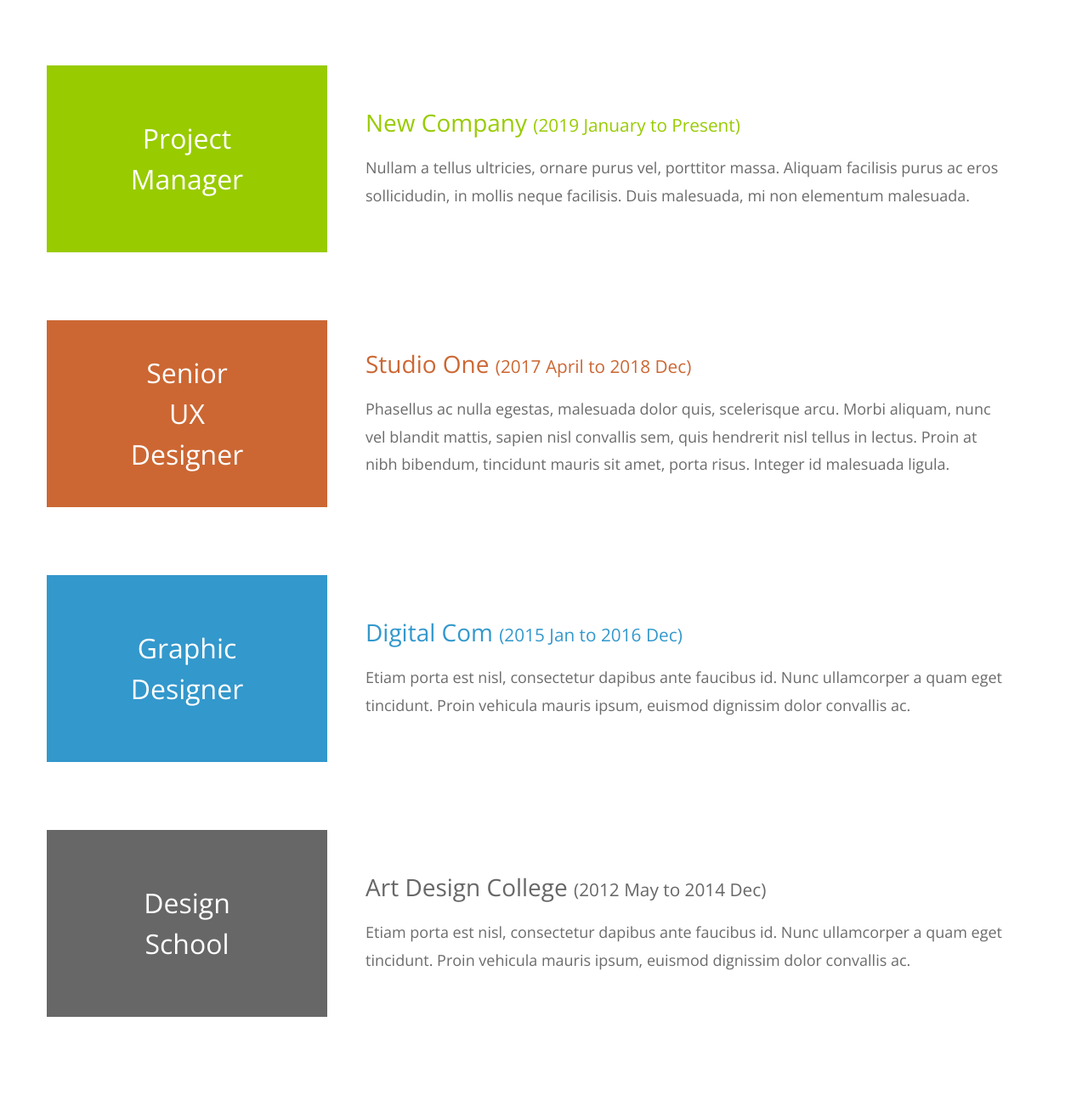
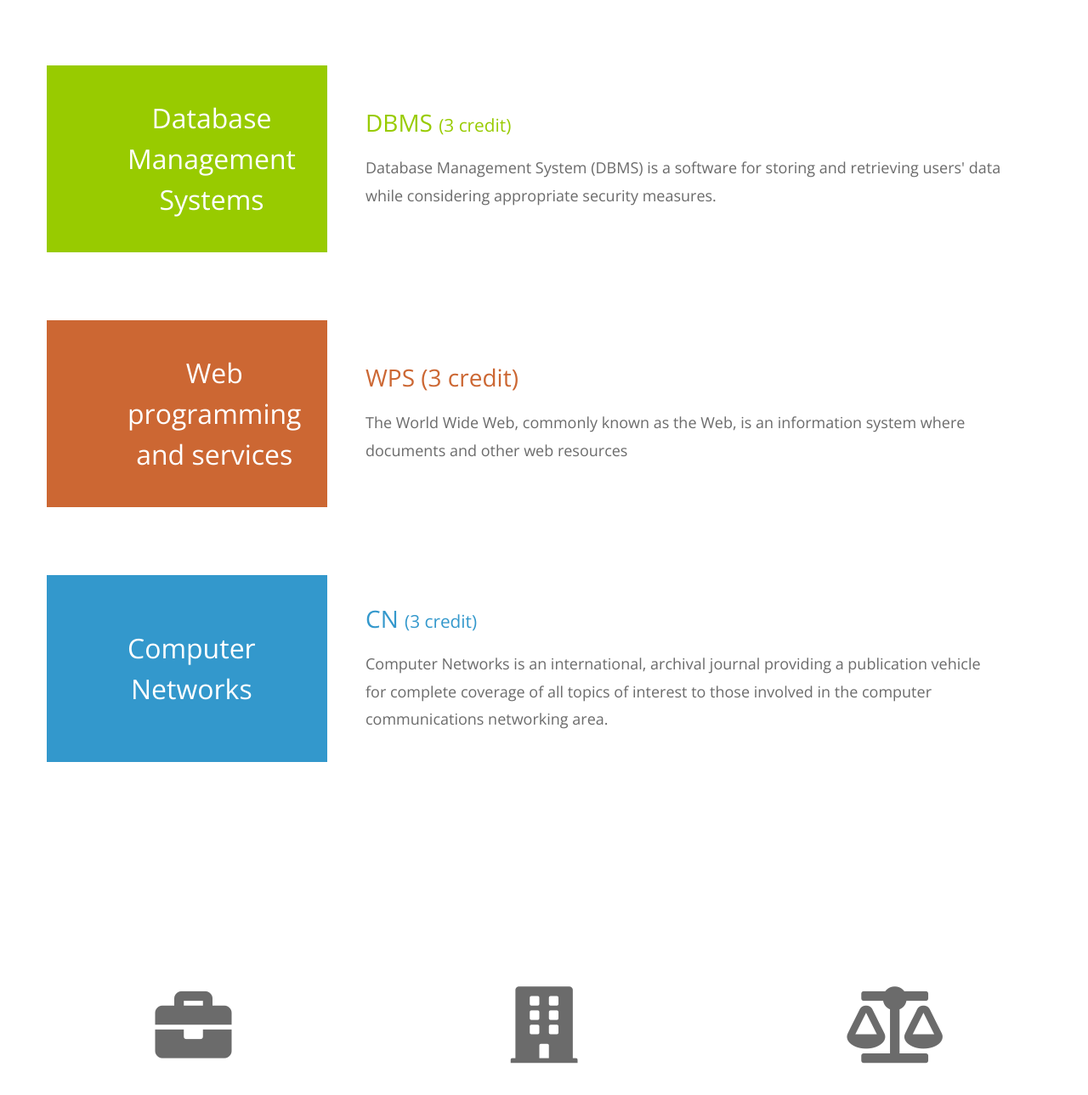
Before and after one commit to abhinavreddy18/wps, a website: page wpsassgn1/quizapp/index.html in a window 1280 px wide. Shown: the part 1103-2392 px from the top of the page at 85% size. Drawn offline with nearby package versions, Linux system fonts and the light colour scheme.

Commit message:
studentlogin

```diff
--- a/wpsassgn1/quizapp/index.html
+++ b/wpsassgn1/quizapp/index.html
@@ -18,6 +18,10 @@ https://templatemo.com/tm-530-mini-profile
 </head>
 
 <body>
+
+
+
+
     <!-- Welcome Section -->
     <section id="tmWelcome" class="parallax-window" data-parallax="scroll" data-image-src="img/mini-profile-bg-01.jpg">
         <div class="container-fluid tm-brand-container-outer">
@@ -45,14 +49,15 @@ https://templatemo.com/tm-530-mini-profile
                             <h2 class="tm-welcome-title">Welcome to Quiz</h2>
                             <p class="pb-0">
                                 Students need to login and write the exam </p>
+                            <button href="./studentlogin.html" class="btn-primary">Student</button>
+                            <button href="./lecturerlogin.html" class="btn-primary">Lecturer</button>
                         </div>
                     </div>
                     <!-- Brown bg -->
                     <div class="col-md-5">
                         <div class="tm-welcome-right">
-                            <i class="fas fa-4x fa-address-card p-3 tm-welcome-icon"></i>
                             <p class="mb-0">
-                                Please spread a word about templatemo website. Anyone can download free Bootstrap CSS templates.
+                                <img src="img/logo.jpg" height=300 width=300 alt="VASAVI COLLEGE OF ENGINEERING" />
                             </p>
                         </div>
                     </div>
@@ -69,66 +74,48 @@ https://templatemo.com/tm-530-mini-profile
                 <div class="col-12">
                     <div class="tm-portfolio-item">
                         <div class="tm-portfolio-name text-white tm-bg-green">
-                            Project Manager
+                            Database Management Systems
                         </div>
                         <div class="tm-portfolio-description">
                             <h3 class="tm-text-green">
-                                New Company
-                                <span class="tm-title-small">(2019 January to Present)</span>
+                                DBMS
+                                <span class="tm-title-small">(3 credit)</span>
                             </h3>
                             <p class="mb-0">
-                                Nullam a tellus ultricies, ornare purus vel, porttitor massa. Aliquam facilisis purus ac eros sollicidudin, in mollis neque facilisis. Duis malesuada, mi non elementum malesuada.
+                                Database Management System (DBMS) is a software for storing and retrieving users' data while considering appropriate security measures.
                             </p>
                         </div>
                     </div>
 
                     <div class="tm-portfolio-item">
                         <div class="tm-portfolio-name text-white tm-bg-orange">
-                            Senior UX Designer
+                            Web programming and services
                         </div>
                         <div class="tm-portfolio-description">
                             <h3 class="tm-text-orange">
-                                Studio One
-                                <span class="tm-title-small">(2017 April to 2018 Dec)</span>
+                                WPS
+                                <span class="tm-title-small"></span>(3 credit)</span>
                             </h3>
                             <p class="mb-0">
-                                Phasellus ac nulla egestas, malesuada dolor quis, scelerisque arcu. Morbi aliquam, nunc vel blandit mattis, sapien nisl convallis sem, quis hendrerit nisl tellus in lectus. Proin at nibh bibendum, tincidunt mauris sit amet, porta risus. Integer id malesuada
-                                ligula.
+                                The World Wide Web, commonly known as the Web, is an information system where documents and other web resources
                             </p>
                         </div>
                     </div>
 
                     <div class="tm-portfolio-item">
                         <div class="tm-portfolio-name text-white tm-bg-blue">
-                            Graphic Designer
+                            Computer Networks
                         </div>
                         <div class="tm-portfolio-description">
                             <h3 class="tm-text-blue">
-                                Digital Com
-                                <span class="tm-title-small">(2015 Jan to 2016 Dec)</span>
+                                CN
+                                <span class="tm-title-small">(3 credit)</span>
                             </h3>
                             <p class="mb-0">
-                                Etiam porta est nisl, consectetur dapibus ante faucibus id. Nunc ullamcorper a quam eget tincidunt. Proin vehicula mauris ipsum, euismod dignissim dolor convallis ac.
-                            </p>
+                                Computer Networks is an international, archival journal providing a publication vehicle for complete coverage of all topics of interest to those involved in the computer communications networking area. </p>
                         </div>
                     </div>
 
-                    <div class="tm-portfolio-item">
-                        <div class="tm-portfolio-name text-white tm-bg-dark-gray">
-                            Design School
-                        </div>
-                        <div class="tm-portfolio-description">
-                            <h3 class="tm-text-dark-gray">
-                                Art Design College
-                                <span class="tm-title-small">
-                    (2012 May to 2014 Dec)
-                  </span>
-                            </h3>
-                            <p class="mb-0">
-                                Etiam porta est nisl, consectetur dapibus ante faucibus id. Nunc ullamcorper a quam eget tincidunt. Proin vehicula mauris ipsum, euismod dignissim dolor convallis ac.
-                            </p>
-                        </div>
-                    </div>
                 </div>
             </div>
         </div>
@@ -188,7 +175,7 @@ https://templatemo.com/tm-530-mini-profile
             <div class="row">
                 <footer class="col-12">
                     <p class="text-center tm-copyright-text">
-                        Copyright 2020 Mini Profile Page - Design: Template Mo</p>
+                        Copyright 2020 @VCE Quiz</p>
                 </footer>
             </div>
         </div>
@@ -197,6 +184,7 @@ https://templatemo.com/tm-530-mini-profile
     <!-- section -->
     <script src="js/jquery.min.js"></script>
     <script src="js/parallax.min.js"></script>
+    <script src="node_modules/popper.js/dist/umd/popper.min.js"></script>
     <script>
         function detectMsBrowser() {
             using_ms_browser =
--- a/wpsassgn1/quizapp/package.json
+++ b/wpsassgn1/quizapp/package.json
@@ -4,6 +4,7 @@
     "description": "assignment",
     "main": "login.html",
     "dependencies": {
+        "@popperjs/core": "^2.5.2",
         "lite-server": "^2.5.4"
     },
     "devDependencies": {},
@@ -11,7 +12,6 @@
         "test": "start",
         "start": "npm run lite",
         "lite": "lite-server"
-
     },
     "author": "",
     "license": "ISC"
```
Also changed, not shown: wpsassgn1/quizapp/studentlogin.html (added, +6 -0 lines), wpsassgn1/quizapp/img/clg.jpg (added), wpsassgn1/quizapp/img/logo.gif (added), wpsassgn1/quizapp/img/logo.jpg (added), 1 other file.
